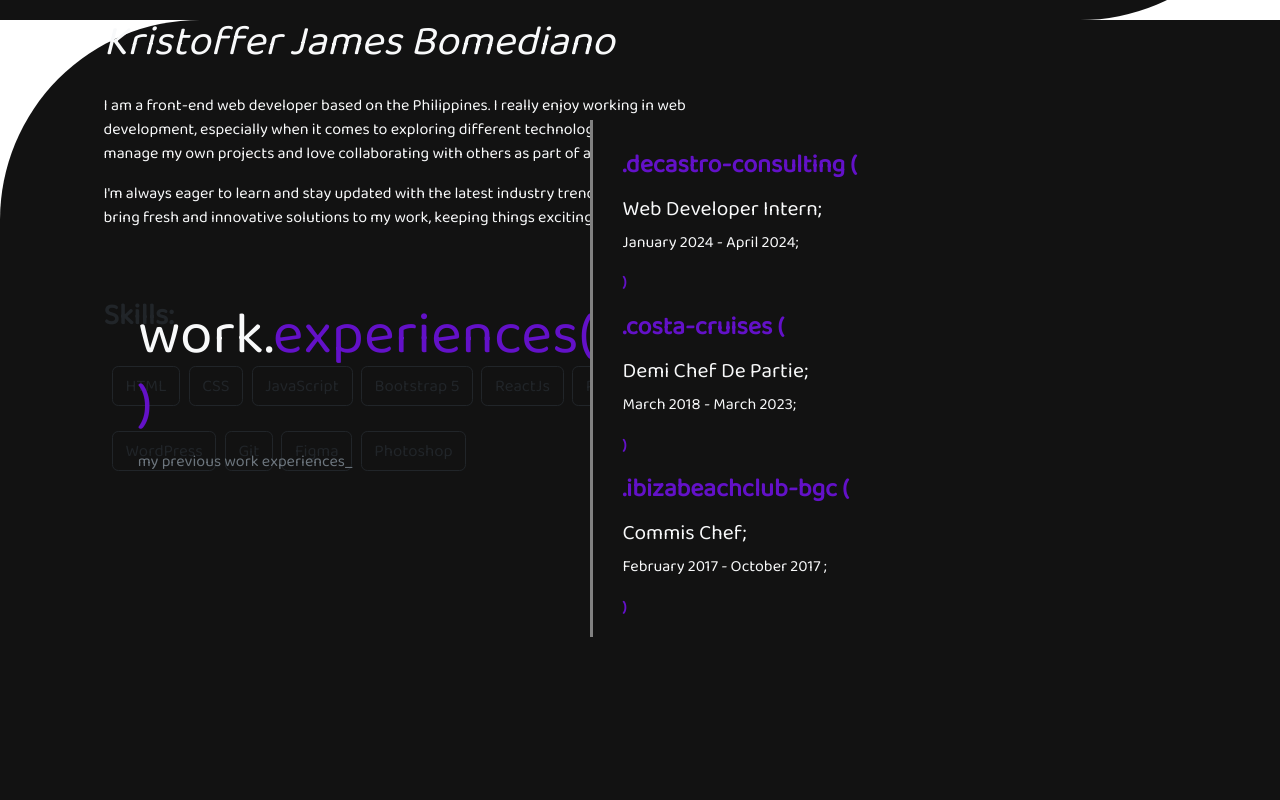
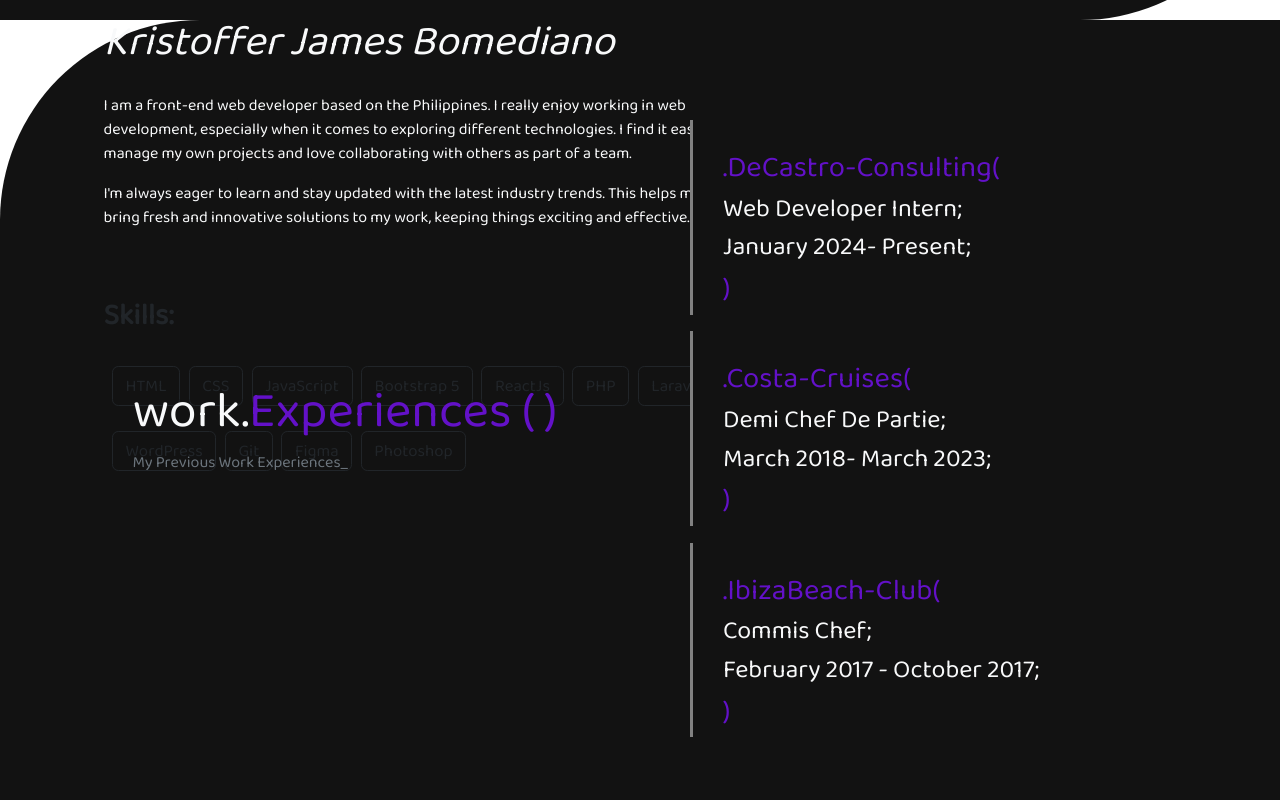
Before and after one commit to jammmeess/portfolio-jammmeess, a React (Create React App) app: page / in a window 1280 px wide. Shown: the part 1580-2380 px from the top of the page. Built offline with nearby package versions, Linux system fonts and the light colour scheme; a web font is replaced by a local one.

Commit message:
Updated Layout for Responsiveness

```diff
--- a/src/components/Experience.jsx
+++ b/src/components/Experience.jsx
@@ -2,94 +2,72 @@ import React from "react";
 
 const Experience = () => {
   return (
-    <section id="experience">
-      <div className="container-fluid d-none d-sm-block text-dark experience-section">
-        <div className="row ">
-          <div className="col-lg-5 pb-5 experiencetitle-section">
-            <h3 className="ps-5 pt-5 mt-5  text-light display-4">
-              <strong>
-                work.<span className="text-code">experiences( )</span>
-              </strong>
-            </h3>
-            <p className="text-secondary ps-5">my previous work experiences_</p>
-          </div>
-          <div className="col-lg-6 work-section">
-            <div className="col-lg-12 pb-3 text-light">
-              <h4 className="pb-2">
-                <strong className="text-code">.decastro-consulting ( </strong>
-              </h4>
-              <h5>Web Developer Intern;</h5>
-              <p>January 2024 - April 2024; </p>
-              <span>
-                <strong className="text-code">)</strong>
-              </span>
+    <section className="experience-section" id="experience">
+      <div className="padding-height">
+        <div className="container d-none d-sm-block text-dark  ">
+          <div className="row">
+            <div className="col-lg-6"></div>
+            <div className="col-lg-6 mb-3 work-section">
+              <h3 className="text-code">.DeCastro-Consulting( </h3>
+              <h4 className="text-light">Web Developer Intern;</h4>
+              <h4 className="text-light">January 2024- Present;</h4>
+              <h3 className="text-code">)</h3>
             </div>
-            <div className="col-lg-12 pb-3 text-light">
-              <h4 className="pb-2">
-                <strong className="text-code">.costa-cruises ( </strong>
-              </h4>
-              <h5>Demi Chef De Partie;</h5>
-              <p>March 2018 - March 2023; </p>
-              <span>
-                <strong className="text-code">)</strong>
-              </span>
+            <div className="col-lg-6 pt-5">
+              <h3 className="text-light display-5">
+                work.<span className="text-code">Experiences ( )</span>
+              </h3>
+              <p className="text-secondary"> My Previous Work Experiences_</p>
             </div>
-            <div className="col-lg-12 pb-3 text-light">
-              <h4 className="pb-2">
-                <strong className="text-code">.ibizabeachclub-bgc ( </strong>
-              </h4>
-              <h5>Commis Chef;</h5>
-              <p>February 2017 - October 2017 ; </p>
-              <span>
-                <strong className="text-code">)</strong>
-              </span>
+            <div className="col-lg-6 mb-3 work-section">
+              <h3 className="text-code">.Costa-Cruises( </h3>
+              <h4 className="text-light">Demi Chef De Partie;</h4>
+              <h4 className="text-light">March 2018- March 2023;</h4>
+              <h3 className="text-code">)</h3>
+            </div>
+            <div className="col-lg-6"></div>
+            <div className="col-lg-6 mb-3 work-section">
+              <h3 className="text-code">.IbizaBeach-Club( </h3>
+              <h4 className="text-light">Commis Chef;</h4>
+              <h4 className="text-light">February 2017 - October 2017;</h4>
+              <h3 className="text-code">)</h3>
             </div>
           </div>
         </div>
       </div>
+
       {/* Phone Responsive */}
 
-      <div className="container-fluid d-block d-sm-none text-dark experiencemobile-section">
-        <div className="col-12 col-sm-12 ps-2 experiencetitlemobile-section">
-          <h3 className="text-light display-5 ps-3">
-            <strong>
-              work.<span className="text-code">experience( )</span>
-            </strong>
-          </h3>
-          <p className="text-secondary ps-3 pb-4">
-            my previous work experience_
-          </p>
-        </div>
-        <div className="col-12 workmobile-section">
-          <div className="col-12 pb-4 text-light">
-            <h4 className="pb-2">
-              <strong className="text-code">.decastro-consulting ( </strong>
-            </h4>
-            <h5>Web Developer Intern;</h5>
-            <p>January 2024 - April 2024; </p>
-            <span>
-              <strong className="text-code">)</strong>
-            </span>
+      <div className="container d-block d-sm-none text-dark experiencemobile-section">
+        <div className="row">
+          <div className="col-lg-6 my-2">
+            <h3 className="text-light mt-5 display-3 d-flex justify-content-center">
+              <b>
+                work.<span className="text-code">Experiences ( )</span>
+              </b>
+            </h3>
+            <p className="text-secondary d-flex justify-content-center">
+              {" "}
+              My Previous Work Experiences_
+            </p>
           </div>
-          <div className="col-12 pb-4 text-light">
-            <h4 className="pb-2">
-              <strong className="text-code">.costa-cruises ( </strong>
-            </h4>
-            <h5>Demi Chef De Partie;</h5>
-            <p>March 2018 - March 2023; </p>
-            <span>
-              <strong className="text-code">)</strong>
-            </span>
+          <div className="col-lg-6 ms-5 work-section">
+            <h3 className="text-code">.DeCastro-Consulting( </h3>
+            <h5 className="text-light">Web Developer Intern;</h5>
+            <h5 className="text-light">January 2024- Present;</h5>
+            <h3 className="text-code">)</h3>
           </div>
-          <div className="col-12 text-light">
-            <h4 className="pb-2">
-              <strong className="text-code">.ibizabeachclub-bgc ( </strong>
-            </h4>
-            <h5>Commis Chef;</h5>
-            <p>February 2017 - October 2017 ; </p>
-            <span>
-              <strong className="text-code">)</strong>
-            </span>
+          <div className="col-lg-6  ms-5  work-section">
+            <h3 className="text-code">.Costa-Cruises( </h3>
+            <h5 className="text-light">Demi Chef De Partie;</h5>
+            <h5 className="text-light">March 2018- March 2023;</h5>
+            <h3 className="text-code">)</h3>
+          </div>
+          <div className="col-lg-6 ms-5  work-section">
+            <h3 className="text-code">.IbizaBeach-Club( </h3>
+            <h5 className="text-light">Commis Chef;</h5>
+            <h5 className="text-light">February 2017 - October 2017;</h5>
+            <h3 className="text-code">)</h3>
           </div>
         </div>
       </div>
```
